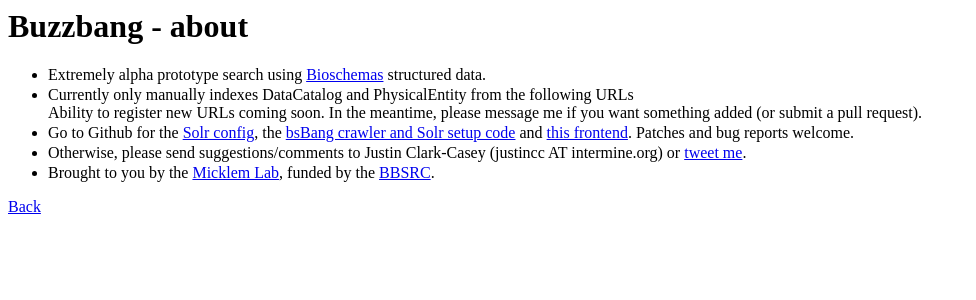
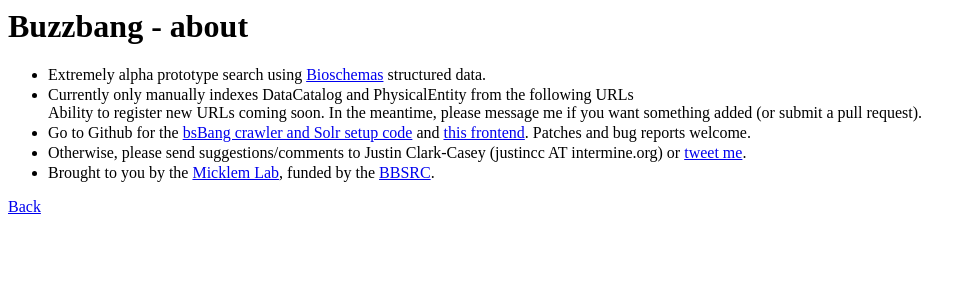
Before and after one commit to buzzbangorg/bsbang-frontend, a Flask app: template templates/about.html in a window 1280 px wide. Shown: the top 300 px of the page, without its empty margins (0-976 px from the left). Run offline with Flask 2, Linux system fonts and the light colour scheme; the template is opened without the code that fills it, so the values that code supplies are empty; parts of the project's set-up code (start-up, migrations or seed data) failed here and were passed over.

Commit message:
fix about page to drop the solr setup repo (this isn't used now, it's in the crawler repo right now)

```diff
--- a/templates/about.html
+++ b/templates/about.html
@@ -18,8 +18,7 @@
                     {% endfor %}
                 </ul>
             Ability to register new URLs coming soon. In the meantime, please message me if you want something added (or submit a pull request).</li>
-            <li>Go to Github for the <a href="https://github.com/justinccdev/bsbang-solr-config">Solr config</a>,
-            the <a href="https://github.com/justinccdev/bsbang-crawler">bsBang crawler and Solr setup code</a>
+            <li>Go to Github for the <a href="https://github.com/justinccdev/bsbang-crawler">bsBang crawler and Solr setup code</a>
             and <a href="https://github.com/justinccdev/bsbang-frontend">this frontend</a>. Patches and bug reports welcome.</li>
             <li>Otherwise, please send suggestions/comments to Justin Clark-Casey (justincc AT intermine.org) or <a href="https://twitter.com/justincc">tweet me</a>.</li>
             <li>Brought to you by the <a href="http://www.micklemlab.org/">Micklem Lab</a>, funded by the <a href='http://www.bbsrc.ac.uk/'>BBSRC</a>.</li>
```
